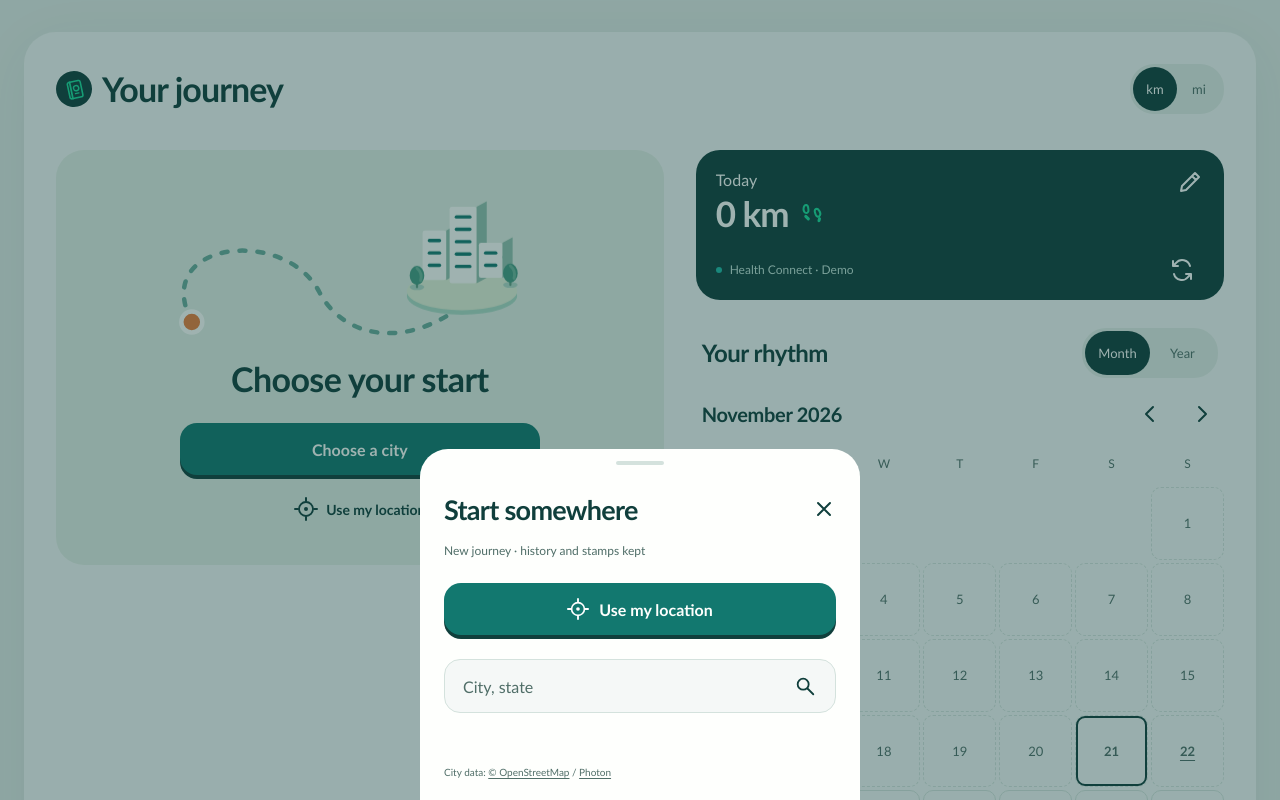
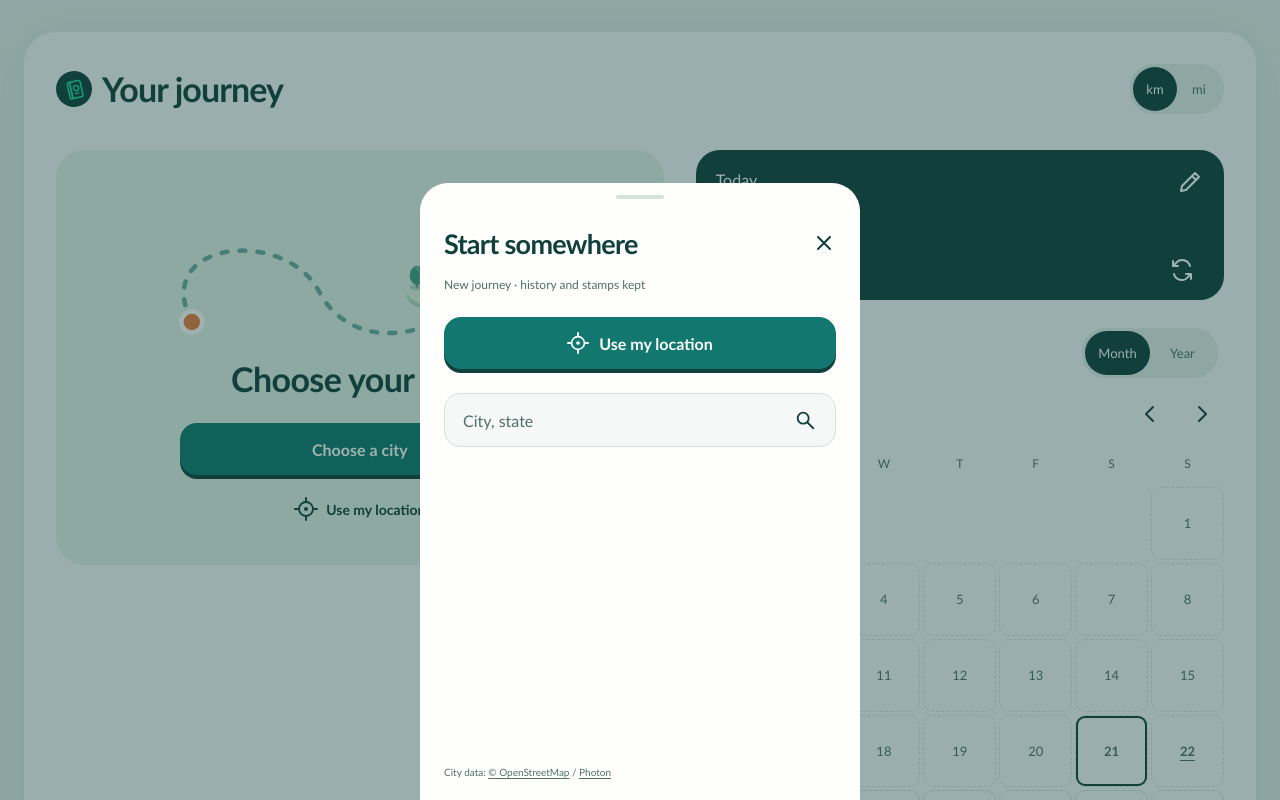
Before and after one commit to Nyllaah/cyh-habit-tracker, a Next.js app: page / in a window 1280 px wide. Both pictures are taken after a click on the button "Choose a city". Shown: the top 800 px of the page. Built offline with nearby package versions, Linux system fonts and the light colour scheme.

Commit message:
fix: keep city search drawer height stable

```diff
--- a/app/components/city-picker.tsx
+++ b/app/components/city-picker.tsx
@@ -122,8 +122,8 @@ export function CityPicker({ catalog, savedCities, onSelect, onClose }: Props) {
         <input id="city-search" type="search" enterKeyHint="search" value={query} placeholder="City, state" autoComplete="off" onChange={(event) => { if (searchTimer.current) clearTimeout(searchTimer.current); requests.current.controller?.abort(); requests.current.id++; setQuery(event.target.value); setResult(null); setBusy(null); setMessage(""); }} />
         <button type="submit" className="icon-button" aria-label="Search cities"><Image src="/journey/icons/search.svg" width={22} height={22} alt="" /></button>
       </form>
-      <p className="city-status" role="status">{searching ? "Searching…" : busy === "route" ? "Finding nearby cities…" : message}</p>
-      {(query.trim() || savedCities.length > 0) && <p className="eyebrow city-results-label">{query.trim() ? "Cities" : "Saved cities"}</p>}
+      <p className="city-status city-search-status" role="status">{searching ? "Searching…" : busy === "route" ? "Finding nearby cities…" : message}</p>
+      <p className={`eyebrow city-results-label${!query.trim() && savedCities.length === 0 ? " is-empty" : ""}`} aria-hidden={!query.trim() && savedCities.length === 0}>{query.trim() ? "Cities" : "Saved cities"}</p>
       <ul className="city-results" aria-busy={searching}>
         {(query.trim() ? matches.slice(0, 8) : matches).map((place) => <li key={place.id}>
           <button type="button" disabled={busy === "route" || busy === "location"} onClick={() => choose(place)}>
--- a/app/globals.css
+++ b/app/globals.css
@@ -124,8 +124,11 @@ button.origin .origin-chevron { width: 16px; height: 16px; }
 .city-search input::placeholder { color: var(--muted); }
 .city-search .icon-button { flex-shrink: 0; }
 .city-status { min-height: 20px; margin-top: 12px; color: var(--muted); font-size: 12px; line-height: 1.4; }
+.city-search-status { height: 34px; }
 .city-results-label { margin-top: 14px; margin-bottom: 8px; }
-.city-results { list-style: none; margin: 0; padding: 0; }
+.city-results-label.is-empty { visibility: hidden; }
+/* Reserve three 72px rows and two dividers, even before results arrive. */
+.city-results { list-style: none; margin: 0; padding: 0; height: 218px; overflow-y: auto; overscroll-behavior: contain; scrollbar-gutter: stable; }
 .city-results li + li { border-top: 1px solid var(--line); }
 .city-results button { display: flex; align-items: center; width: 100%; gap: 12px; padding: 12px 0; border: 0; background: transparent; color: var(--ink); text-align: left; min-height: 72px; }
 .city-results button:disabled { opacity: .65; }
```
Also changed, not shown: 1 other file (tests, documents, lock files or other folders).
